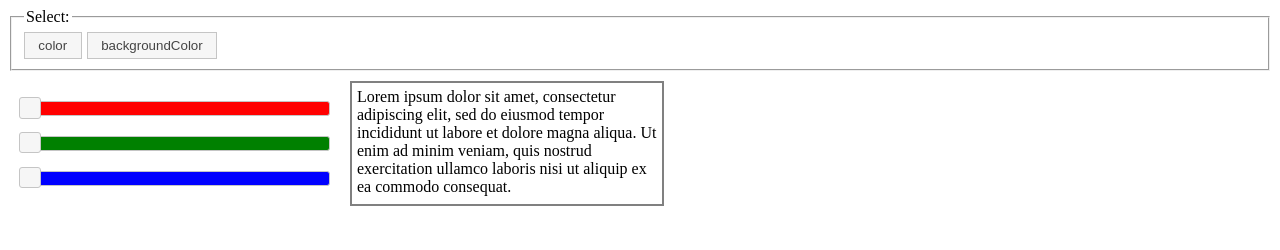
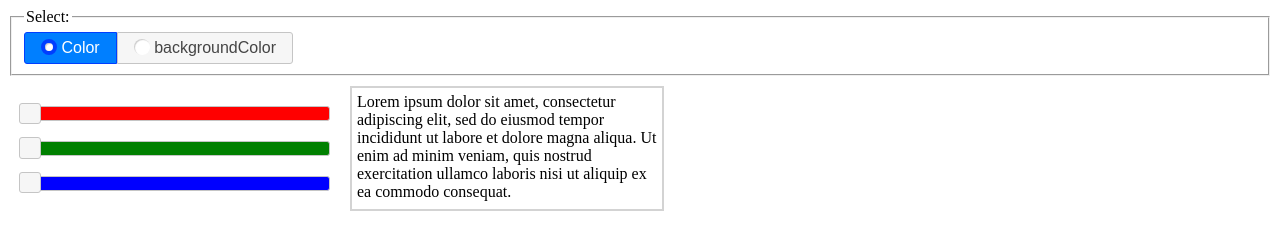
Before and after one commit to sematgt/crazy_panda_slider, a plain HTML site: page index.html in a window 1280 px wide. Drawn offline with nearby package versions, Linux system fonts and the light colour scheme.

Commit message:
switched buttons to controlgroup

```diff
--- a/index.html
+++ b/index.html
@@ -28,19 +28,23 @@
         }
         section.text {
             padding: 5px;
-            border: 2px solid grey;
+            border: 2px solid lightgrey;
             width: 300px;
         }
     </style>
 </head>
 <body>
+    <form>
     <fieldset>
         <legend>Select:</legend>
-        <div class="controlgroup">
-          <button class="ui-button">color</button>
-          <button class="ui-button">backgroundColor</button>
+        <div id="radio">
+          <input type="radio" id="button-color" name="color" checked="checked">
+          <label for="button-color">Color</label>
+          <input type="radio" id="button-bg" name="color">
+          <label for="button-bg">backgroundColor</label>
         </div>
     </fieldset>
+    </form>
     <section class="color-select">
         <section class="sliders">
             <div class="slider red" id="slider-red"></div>
@@ -71,6 +75,8 @@
             step: 1,
         });
 
+        $( "#radio" ).controlgroup();
+
     </script>
 </body>
 </html>
```
